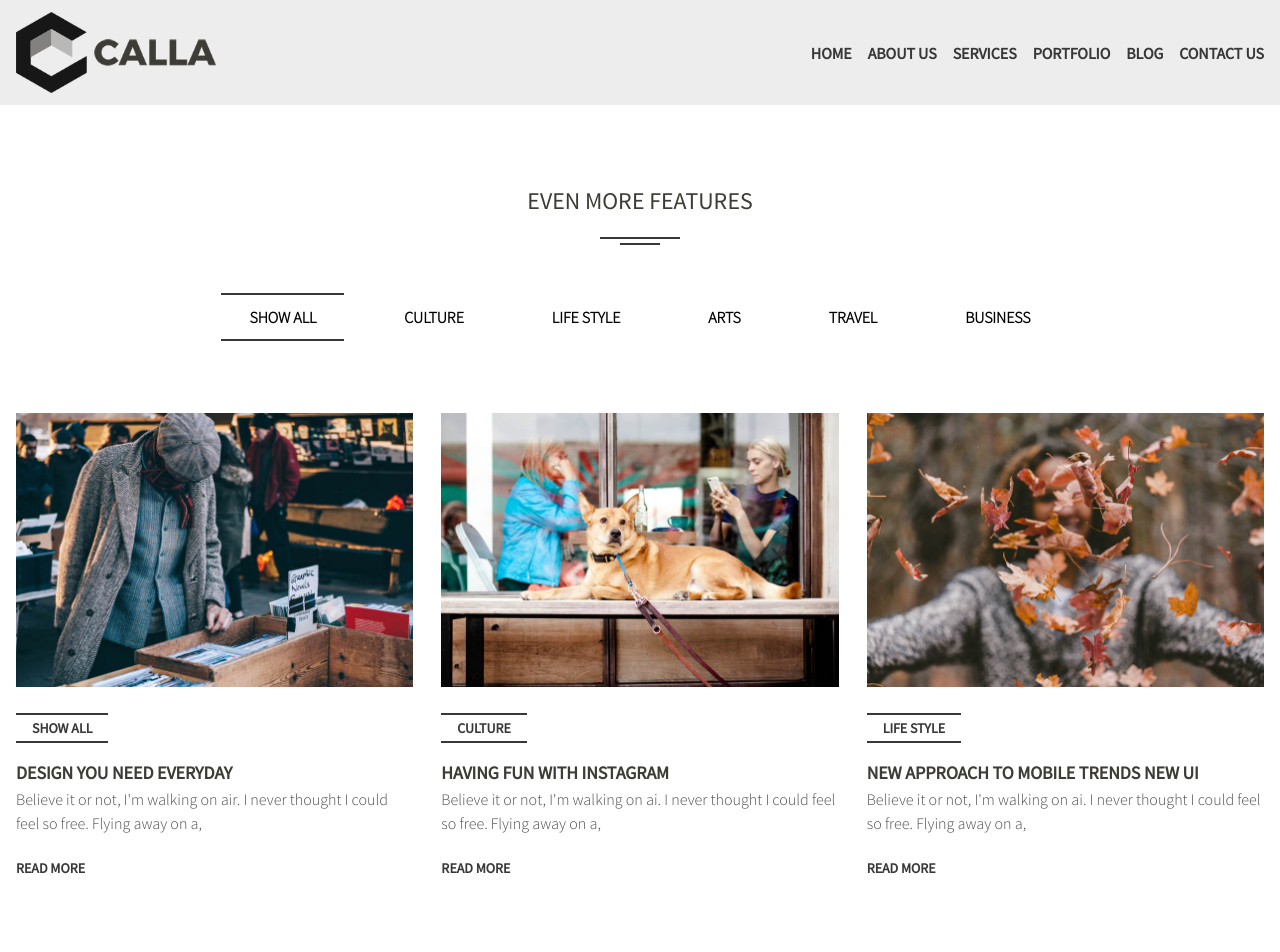
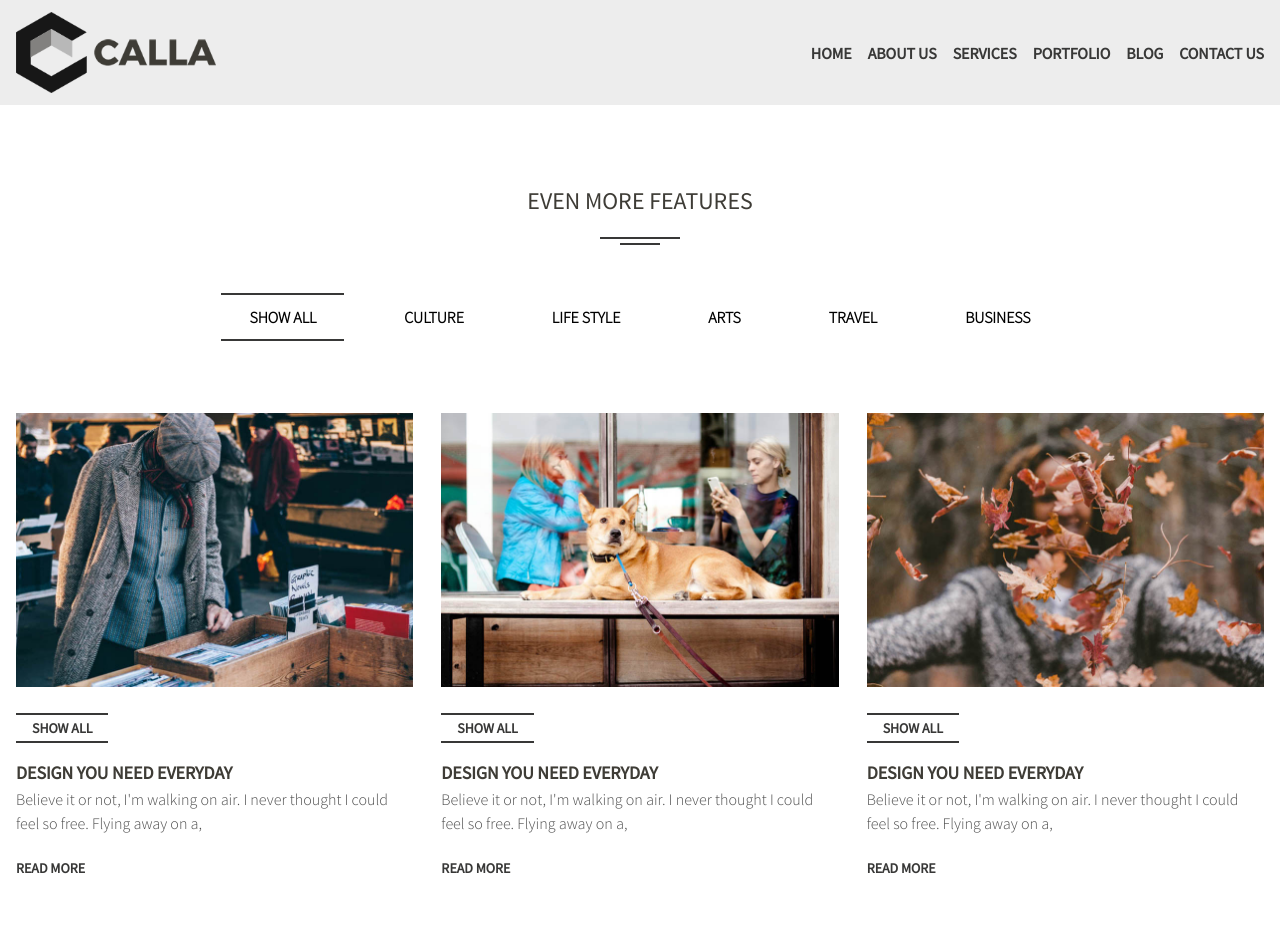
Before and after one commit to mufaqar/pansy, a Next.js app: page /components/blog-tabs in a window 1280 px wide. Shown: the top 952 px of the page. Built offline with nearby package versions, Linux system fonts and the light colour scheme.

Commit message:
blog updated

```diff
--- a/pages/components/blog-tabs.js
+++ b/pages/components/blog-tabs.js
@@ -40,11 +40,12 @@ const Tabs = () => {
                     </ul>
                     <div className="relative flex flex-col min-w-0 mt-12">
                         <div className="py-5 flex-auto">
-                            <div className="tab-content grid md:grid-cols-3 grid-cols-1 gap-7">
                             {Tabs_Data.map((item, idx) => {
-                                    return <div key={idx}>
+                                return <div key={idx} className={`tab-content grid md:grid-cols-3 grid-cols-1 gap-7 ${openTab === item.id ? "block" : "hidden"}`}>
+                                    {item?.post?.map((post, _idx) => {
+                                        return <div key={_idx}>
                                             <div>
-                                            <Image src={item?.img} height={250} width={250} alt="img" className='w-full object-cover ' />
+                                                <Image src={post?.img} height={250} width={250} alt="img" className='w-full object-cover ' />
                                             </div>
                                             <div className='py-7'>
                                                 <div className="mb-5">
@@ -53,10 +54,10 @@ const Tabs = () => {
                                                     </Link>
                                                 </div>
                                                 <Link href="#" className='text-lg font-semibold uppercase text-title_clr text-center mb-5'>
-                                                {item?.title}
+                                                    {post?.title}
                                                 </Link>
                                                 <p className='text-base font-medium text-txt_clr/80 mb-5'>
-                                                {item?.content}
+                                                    {post?.content}
                                                 </p>
                                                 <div className="mb-5">
                                                     <Link href="#" className="text-sm font-semibold uppercase py-1 text-primary  hover:text-primary/70">
@@ -67,6 +68,8 @@ const Tabs = () => {
                                         </div>
                                     })}
                                 </div>
+                            })}
+
                         </div>
                         <div className="flex justify-center mt-5">
                             <Link href="#" className="text-base font-semibold uppercase px-7 py-3 border-primary border-y-2 bg-transparent hover:bg-primary hover:text-white">
@@ -103,49 +106,145 @@ export const Tabs_Data = [
     {
         id: 1,
         category: "Show All",
+        cat_link: "#",
+        post: [
+            {
                 title: "Design you need everyday",
                 img: "/images/blog/2-column/1.jpg",
-        link: "/simply-sync",
+                link: "#",
                 content: "Believe it or not, I'm walking on air. I never thought I could feel so free. Flying away on a,",
+            },
+            {
+                title: "Design you need everyday",
+                img: "/images/blog/2-column/2.jpg",
+                link: "#",
+                content: "Believe it or not, I'm walking on air. I never thought I could feel so free. Flying away on a,",
+            },
+            {
+                title: "Design you need everyday",
+                img: "/images/blog/2-column/3.jpg",
+                link: "#",
+                content: "Believe it or not, I'm walking on air. I never thought I could feel so free. Flying away on a,",
+            },
+            {
+                title: "Design you need everyday",
+                img: "/images/blog/2-column/4.jpg",
+                link: "#",
+                content: "Believe it or not, I'm walking on air. I never thought I could feel so free. Flying away on a,",
+            },
+            {
+                title: "Design you need everyday",
+                img: "/images/blog/2-column/5.jpg",
+                link: "#",
+                content: "Believe it or not, I'm walking on air. I never thought I could feel so free. Flying away on a,",
+            },
+            {
+                title: "Design you need everyday",
+                img: "/images/blog/2-column/6.jpg",
+                link: "#",
+                content: "Believe it or not, I'm walking on air. I never thought I could feel so free. Flying away on a,",
+            },
+        ],
     },
     {
         id: 2,
         category: "Culture",
-        title: "Having fun with instagram",
+        cat_link: "#",
+        post: [
+            {
+                title: "Design you need everyday",
+                img: "/images/blog/2-column/1.jpg",
+                link: "#",
+                content: "Believe it or not, I'm walking on air. I never thought I could feel so free. Flying away on a,",
+            },
+            {
+                title: "Design you need everyday",
                 img: "/images/blog/2-column/2.jpg",
-        link: "/simply-simp-agent",
-        content: "Believe it or not, I'm walking on ai. I never thought I could feel so free. Flying away on a,"
+                link: "#",
+                content: "Believe it or not, I'm walking on air. I never thought I could feel so free. Flying away on a,",
+            },
+        ],
     },
     {
         id: 3,
         category: "Life Style",
-        title: "New Approach to mobile trends new ui",
+        cat_link: "#",
+        post: [
+            {
+                title: "Design you need everyday",
                 img: "/images/blog/2-column/3.jpg",
-        link: "/simply-transport-agent",
-        content: "Believe it or not, I'm walking on ai. I never thought I could feel so free. Flying away on a,"
+                link: "#",
+                content: "Believe it or not, I'm walking on air. I never thought I could feel so free. Flying away on a,",
+            },
+            {
+                title: "Design you need everyday",
+                img: "/images/blog/2-column/4.jpg",
+                link: "#",
+                content: "Believe it or not, I'm walking on air. I never thought I could feel so free. Flying away on a,",
+            },
+        ],
     },
     {
         id: 4,
         category: "Arts",
-        title: "About Process",
-        img: "/images/blog/2-column/4.jpg",
-        link: "/simply-transport-agent",
-        content: "Believe it or not, I'm walking on ai. I never thought I could feel so free. Flying away on a,"
+        cat_link: "#",
+        post: [
+            {
+                title: "Design you need everyday",
+                img: "/images/blog/2-column/5.jpg",
+                link: "#",
+                content: "Believe it or not, I'm walking on air. I never thought I could feel so free. Flying away on a,",
+            },
+            {
+                title: "Design you need everyday",
+                img: "/images/blog/2-column/6.jpg",
+                link: "#",
+                content: "Believe it or not, I'm walking on air. I never thought I could feel so free. Flying away on a,",
+            },
+        ],
     },
     {
         id: 5,
         category: "Travel",
-        title: "About Process",
-        img: "/images/blog/2-column/5.jpg",
-        link: "/simply-transport-agent",
-        content: "Believe it or not, I'm walking on ai. I never thought I could feel so free. Flying away on a,"
+        cat_link: "#",
+        post: [
+            {
+                title: "Design you need everyday",
+                img: "/images/blog/2-column/1.jpg",
+                link: "#",
+                content: "Believe it or not, I'm walking on air. I never thought I could feel so free. Flying away on a,",
+            },
+            {
+                title: "Design you need everyday",
+                img: "/images/blog/2-column/2.jpg",
+                link: "#",
+                content: "Believe it or not, I'm walking on air. I never thought I could feel so free. Flying away on a,",
+            },
+        ],
     },
     {
         id: 6,
         category: "Business",
-        title: "About Process",
-        img: "/images/blog/2-column/6.jpg",
-        link: "/simply-transport-agent",
-        content: "Believe it or not, I'm walking on ai. I never thought I could feel so free. Flying away on a,"
+        cat_link: "#",
+        post: [
+            {
+                title: "Design you need everyday",
+                img: "/images/blog/2-column/3.jpg",
+                link: "#",
+                content: "Believe it or not, I'm walking on air. I never thought I could feel so free. Flying away on a,",
+            },
+            {
+                title: "Design you need everyday",
+                img: "/images/blog/2-column/4.jpg",
+                link: "#",
+                content: "Believe it or not, I'm walking on air. I never thought I could feel so free. Flying away on a,",
+            },
+            {
+                title: "Design you need everyday",
+                img: "/images/blog/2-column/5.jpg",
+                link: "#",
+                content: "Believe it or not, I'm walking on air. I never thought I could feel so free. Flying away on a,",
+            },
+        ],
     },
 ]
```
Lines whose indentation alone changed are shown as unchanged.
